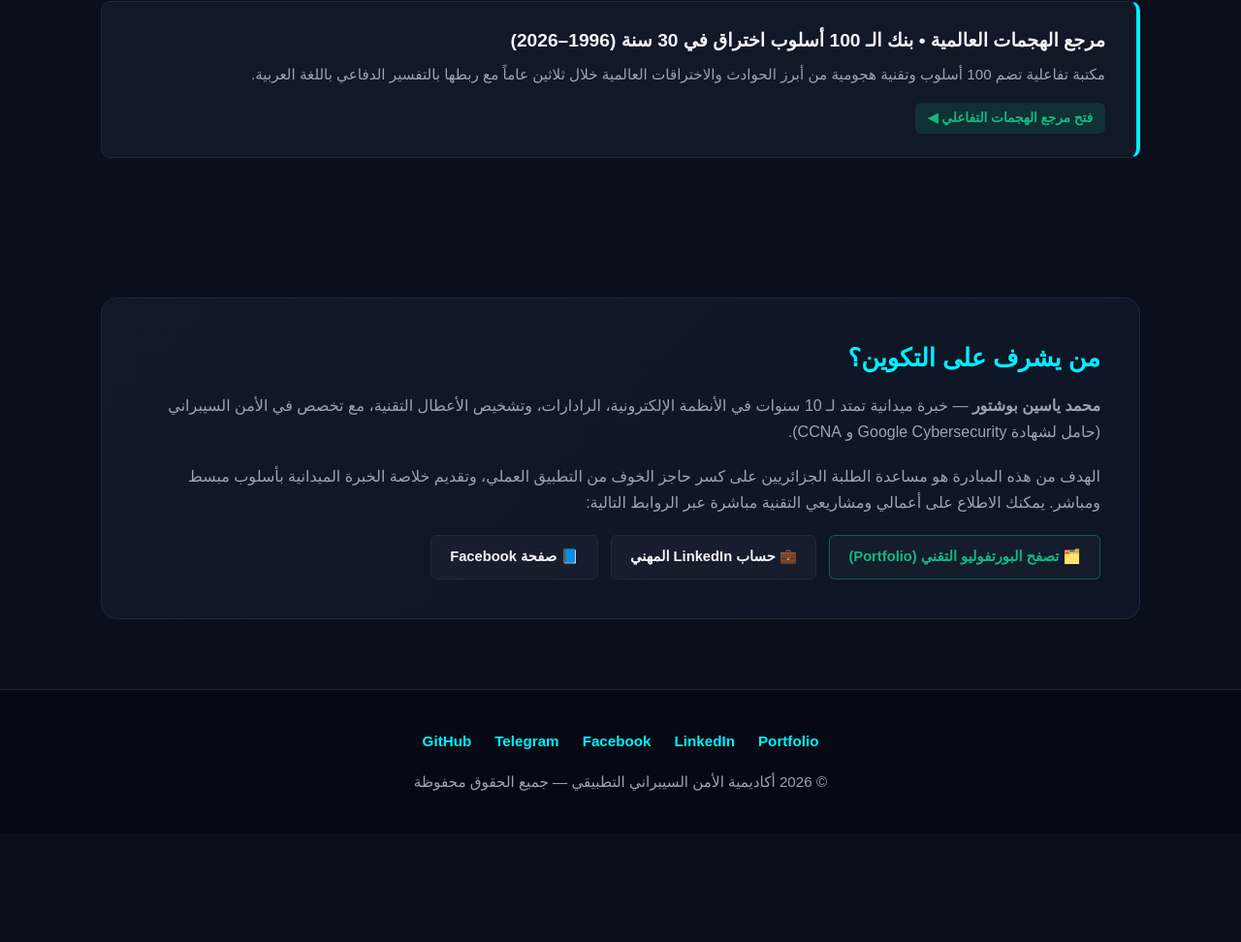
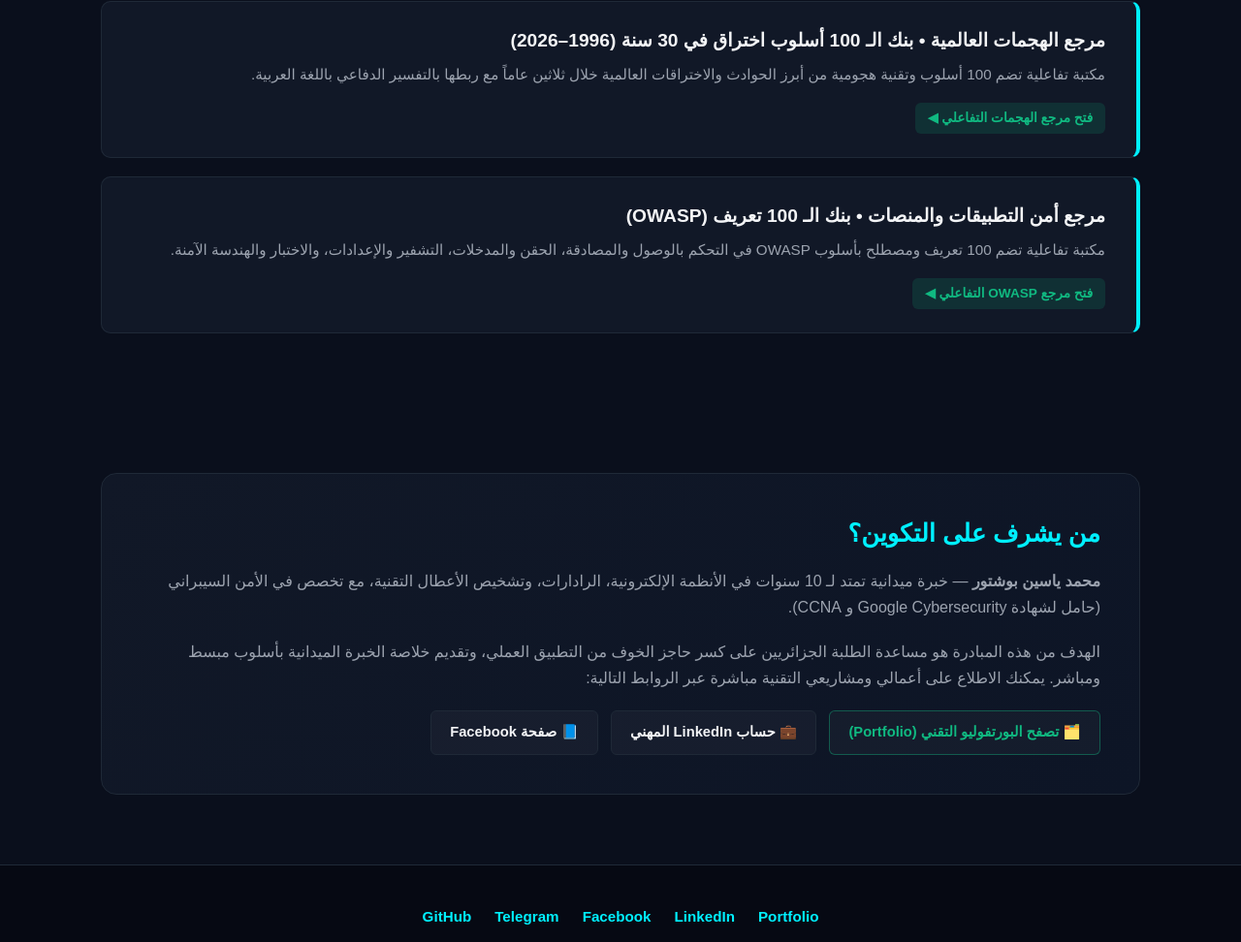
Before and after one commit to mohamedyacineboucheteur-ui/cyber-academy, a plain HTML site: page index.html in a window 1280 px wide. Shown: the part 2878-3850 px from the top of the page at 97% size. Before the commit the page ends 3738 px from the top, so only its background shows below. Drawn offline with Linux system fonts and the light colour scheme.

Commit message:
Update index.html

```diff
--- a/index.html
+++ b/index.html
@@ -513,6 +513,13 @@
                 </div>
                 <span class="module-tag">فتح مرجع الهجمات التفاعلي ◀</span>
             </a>
+            <a href="owasp-appsec-100.html" class="module-item module-link-card">
+                <div class="module-info">
+                    <h3>مرجع أمن التطبيقات والمنصات • بنك الـ 100 تعريف (OWASP)</h3>
+                    <p>مكتبة تفاعلية تضم 100 تعريف ومصطلح بأسلوب OWASP في التحكم بالوصول والمصادقة، الحقن والمدخلات، التشفير والإعدادات، والاختبار والهندسة الآمنة.</p>
+                </div>
+                <span class="module-tag">فتح مرجع OWASP التفاعلي ◀</span>
+            </a>
         </div>
     </section>
 
```
